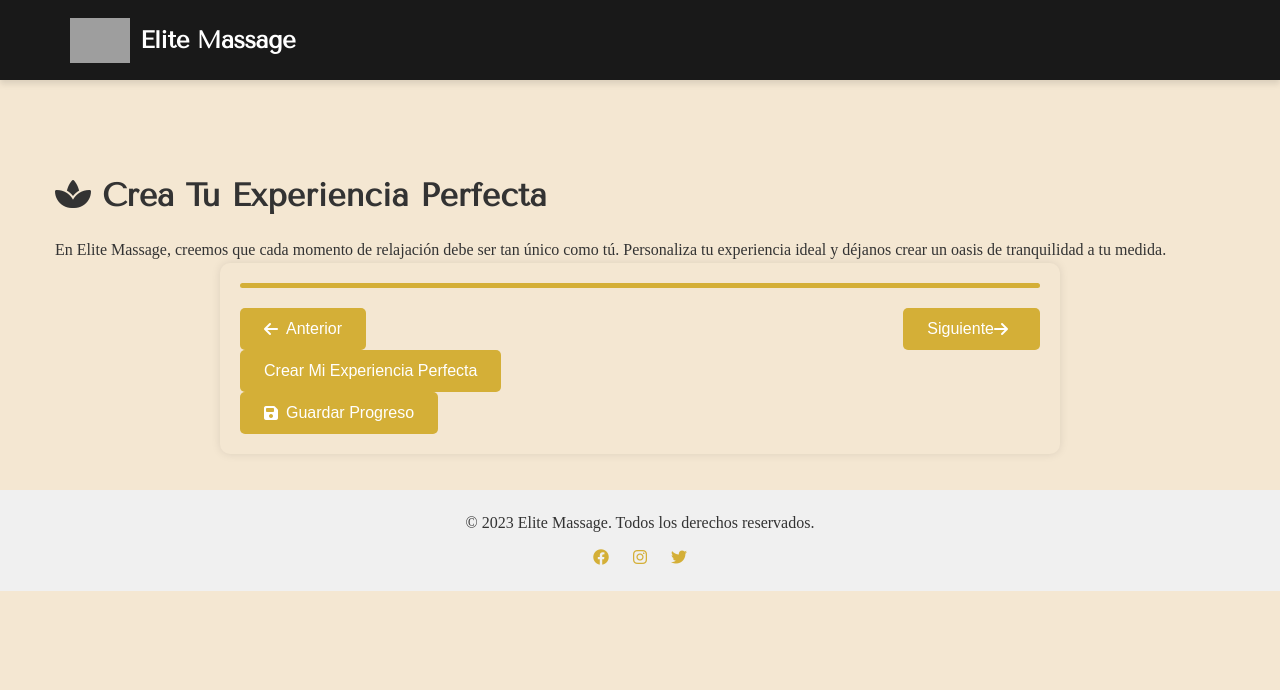
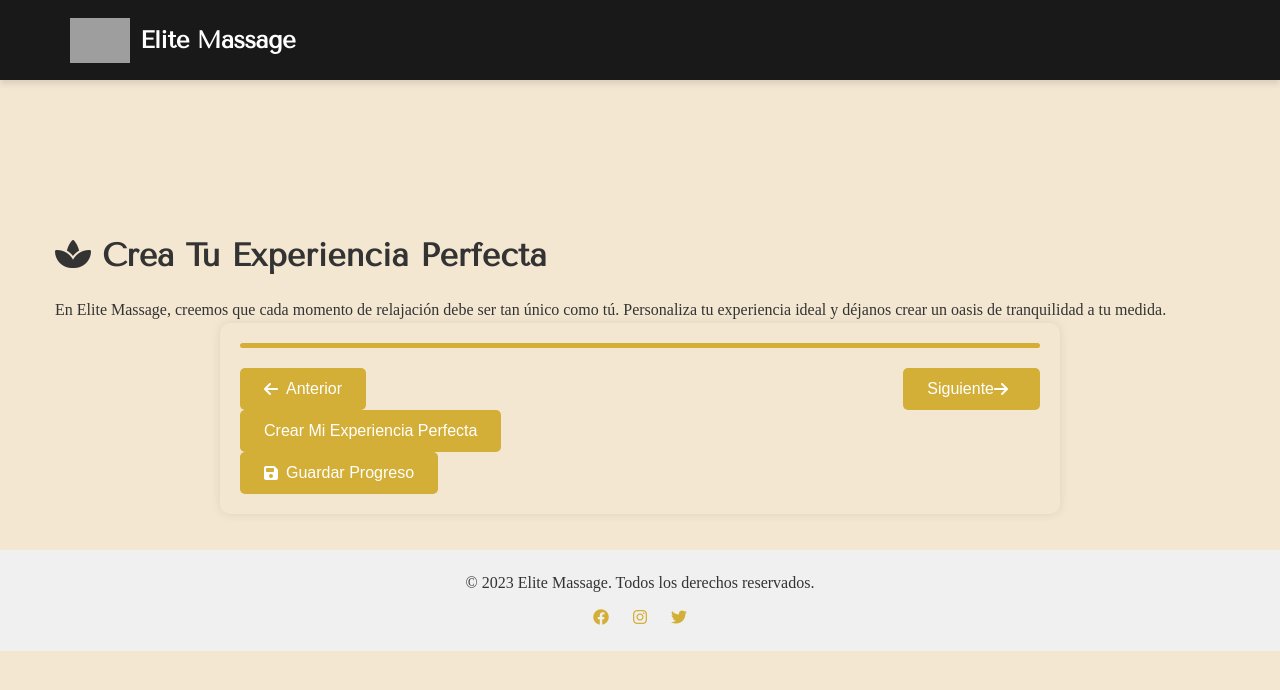
Before and after one commit to elitemassagemx/pruebass, a plain HTML site: page tuplan.html in a window 1280 px wide. Drawn offline with nearby package versions, Linux system fonts and the light colour scheme; grey boxes are pictures that could not be loaded; a script that the page names is missing; a web font is replaced by a local one.

Commit message:
Update tuplan.css

```diff
--- a/tuplan.css
+++ b/tuplan.css
@@ -1,5 +1,5 @@
 /* Estilos para Tu Plan */
-.tu-plan {
+.tuplan {
     padding-top: 80px;
 }
 
```
